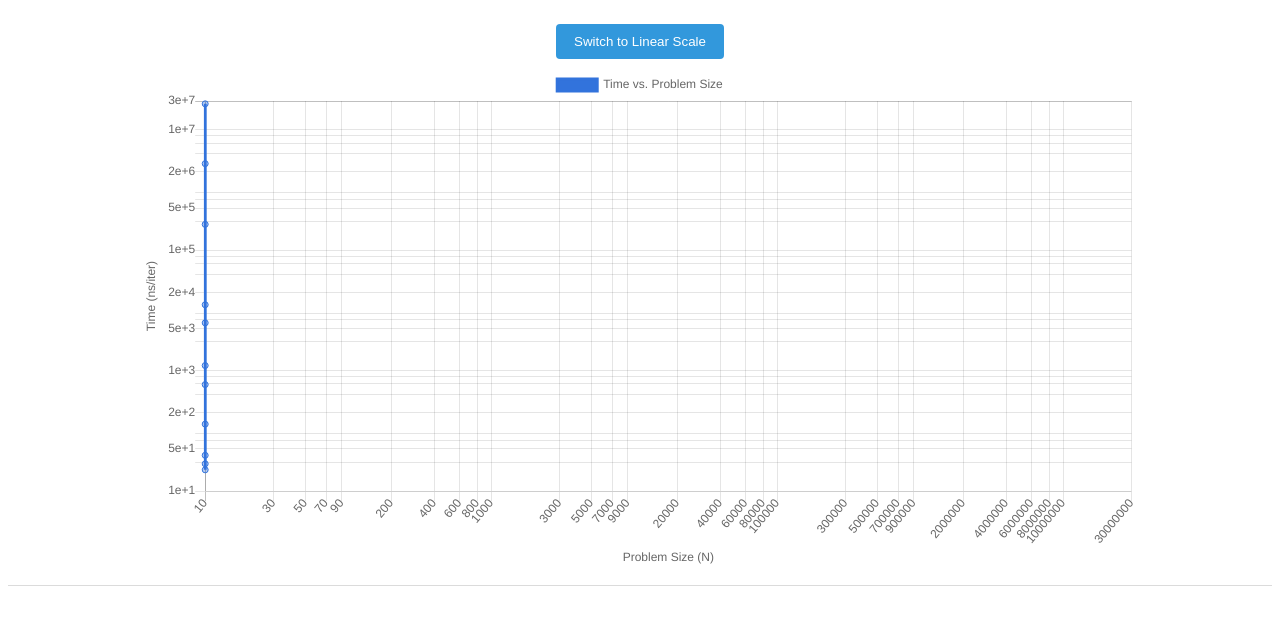
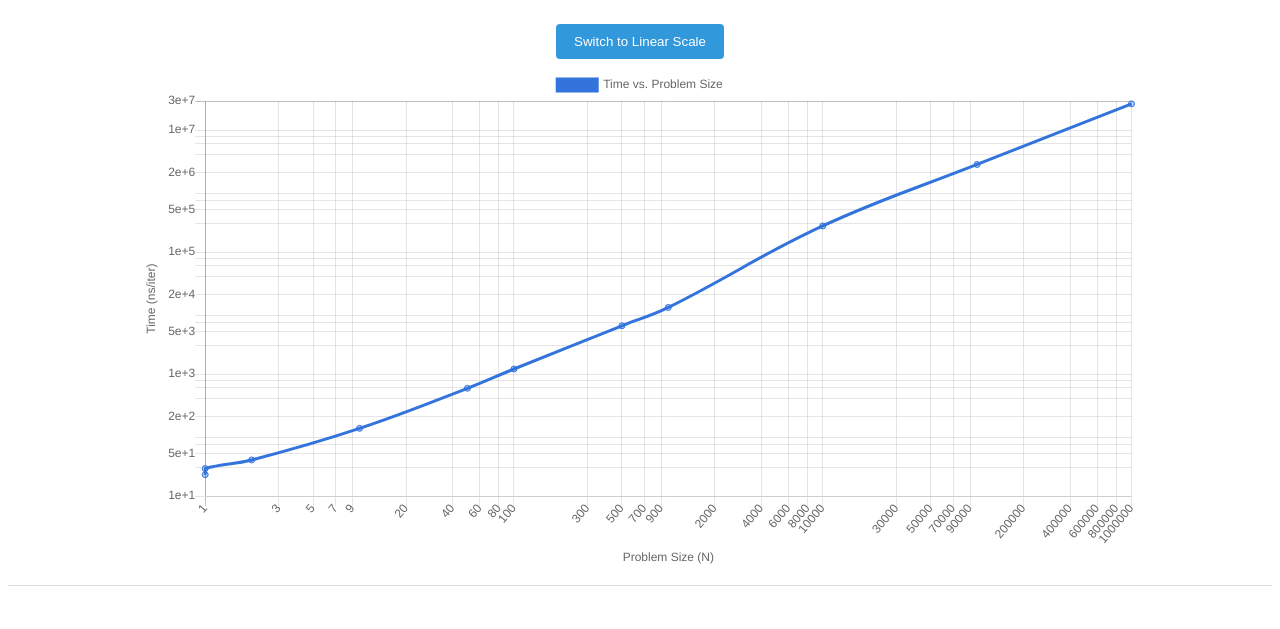
Before and after one commit to ramonschautz/alg-fabbri-IPRJ-UERJ, a plain HTML site: page dev/bench/index.html in a window 1280 px wide. Shown: the part 164-793 px from the top of the page. Drawn offline with nearby package versions, Linux system fonts and the light colour scheme.

Commit message:
consolidated plot version 1

```diff
--- a/dev/bench/index.html
+++ b/dev/bench/index.html
@@ -191,13 +191,9 @@
     <script id="summary-script">
       // This is the new, custom script to render the summary chart.
       document.addEventListener('DOMContentLoaded', function() {
-        console.log('[Summary] Script starting.');
         try {
             const main = document.getElementById('main');
-            if (!main) {
-                console.error('[Summary] Main element with id "main" not found.');
-                return;
-            }
+            if (!main) return;
 
             const summaryContainer = document.createElement('div');
             summaryContainer.className = 'benchmark-set';
@@ -228,57 +224,65 @@
             summaryContainer.appendChild(buttonContainer);
             summaryContainer.appendChild(graphContainer);
             main.prepend(summaryContainer);
-            console.log('[Summary] HTML structure created.');
 
             const data = window.BENCHMARK_DATA;
             const suite = data.entries['C++ Benchmark Results'];
-            if (!suite || suite.length === 0) {
-                console.log('[Summary] Benchmark data suite not found or is empty.');
-                return;
-            }
+            if (!suite || suite.length === 0) return;
 
             const latestRun = suite[0];
             const benches = latestRun.benches;
-            console.log('[Summary] Found ' + benches.length + ' benches in the latest run.');
-
-            const labels = benches.map(b => b.name.split('/').pop());
-            const values = benches.map(b => b.value);
             const unit = benches.length > 0 ? benches[0].unit : '';
 
+            const plotData = benches.map(b => ({
+                x: Number(b.name.split('/').pop()),
+                y: b.value
+            }));
+
             let summaryChart = null;
-            let isYLog = true;
+            let isLog = true;
 
             function drawSummaryChart() {
-                console.log('[Summary] Drawing chart with y-axis scale:', isYLog ? 'logarithmic' : 'linear');
                 if (summaryChart) {
                     summaryChart.destroy();
+                }
+
+                // Create a deep copy of the data for manipulation
+                const currentPlotData = JSON.parse(JSON.stringify(plotData));
+
+                // A logarithmic scale cannot plot a value of 0.
+                // For visualization, we map 0 to 1 (the smallest integer on a log scale) only when in log mode.
+                if (isLog && currentPlotData.length > 0 && currentPlotData[0].x === 0) {
+                    currentPlotData[0].x = 1;
                 }
 
                 const chartOptions = {
                     scales: {
                         xAxes: [{
                             scaleLabel: { display: true, labelString: 'Problem Size (N)' },
-                            type: 'logarithmic',
-                            ticks: { callback: (value) => Number(value.toString()) }
+                            type: isLog ? 'logarithmic' : 'linear',
+                            ticks: {
+                                callback: function(value, index, values) {
+                                    return Number(value.toString());
+                                }
+                            }
                         }],
                         yAxes: [{
                             scaleLabel: { display: true, labelString: 'Time (' + unit + ')' },
-                            type: isYLog ? 'logarithmic' : 'linear',
+                            type: isLog ? 'logarithmic' : 'linear',
                         }]
                     },
                     tooltips: {
                         callbacks: {
                             title: (tooltipItems) => 'Size: ' + tooltipItems[0].xLabel,
-                            label: (item) => 'Time: ' + Number(item.value).toPrecision(4) + ' ' + unit,
+                            label: (item) => 'Time: ' + Number(item.yLabel).toPrecision(4) + ' ' + unit,
                         }
                     }
                 };
 
                 const chartData = {
-                    labels: labels,
                     datasets: [{
                         label: 'Time vs. Problem Size',
-                        data: values,
+                        data: currentPlotData,
                         borderColor: '#3273dc',
                         backgroundColor: '#3273dc60',
                         fill: false,
@@ -290,12 +294,11 @@
                     data: chartData,
                     options: chartOptions
                 });
-                console.log('[Summary] Chart drawn.');
             }
 
             toggleButton.addEventListener('click', () => {
-                isYLog = !isYLog;
-                toggleButton.textContent = isYLog ? 'Switch to Linear Scale' : 'Switch to Log Scale';
+                isLog = !isLog;
+                toggleButton.textContent = isLog ? 'Switch to Linear Scale' : 'Switch to Log Scale';
                 drawSummaryChart();
             });
 
@@ -304,7 +307,6 @@
         } catch (e) {
             console.error('[Summary] An error occurred:', e);
         }
-        console.log('[Summary] Script finished.');
       });
     </script>
   </body>
```
